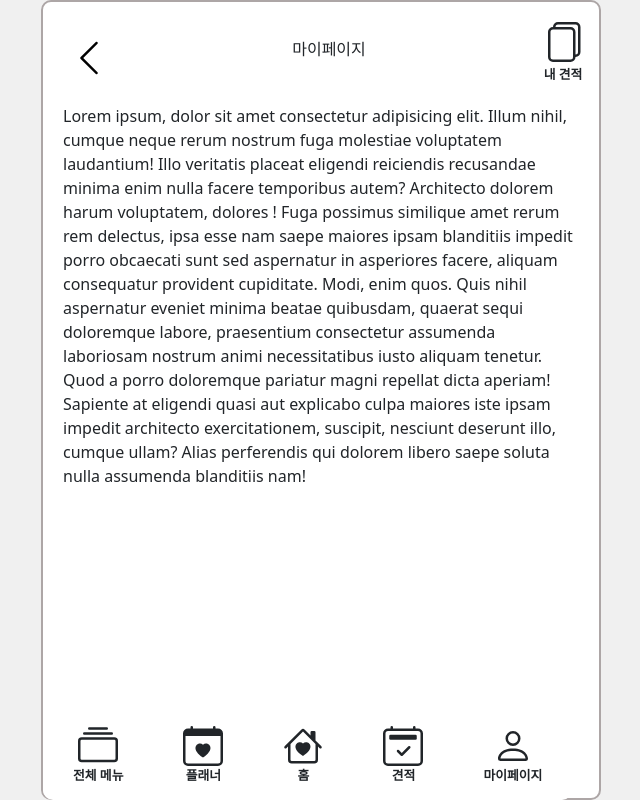
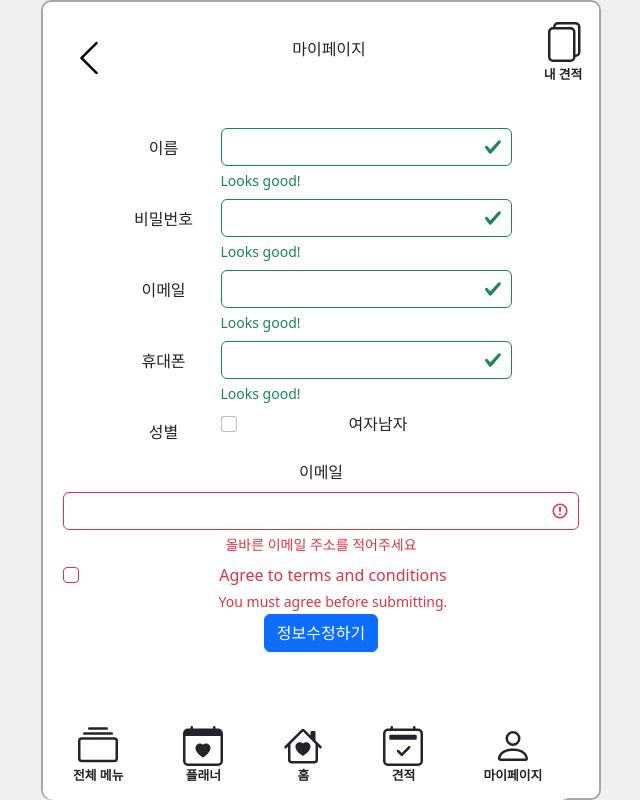
Before and after one commit to weddingYou-Project/frontend, a React (Create React App) app: page /mypage/1 in a window 1280 px wide. Shown: the whole page, without its empty margins (319-959 px from the left). Built offline with nearby package versions, Linux system fonts and the light colour scheme.

Commit message:
fix : useParams 부분 비구조화할당

```diff
--- a/src/Components/Footer.js
+++ b/src/Components/Footer.js
@@ -4,7 +4,7 @@ import { useNavigate, useParams } from "react-router-dom";
 
 function Footer() {
   const navigate = useNavigate();
-  const category = useParams();
+  const { category } = useParams();
   return (
     <div class="footer">
       <div
--- a/src/Pages/Mypage.js
+++ b/src/Pages/Mypage.js
@@ -7,22 +7,142 @@ function Mypage() {
   return (
     <div class="mainlayout">
       <NavigationBar title={title} />
-      <div class="content">
-        Lorem ipsum, dolor sit amet consectetur adipisicing elit. Illum nihil,
-        cumque neque rerum nostrum fuga molestiae voluptatem laudantium! Illo
-        veritatis placeat eligendi reiciendis recusandae minima enim nulla
-        facere temporibus autem? Architecto dolorem harum voluptatem, dolores !
-        Fuga possimus similique amet rerum rem delectus, ipsa esse nam saepe
-        maiores ipsam blanditiis impedit porro obcaecati sunt sed aspernatur in
-        asperiores facere, aliquam consequatur provident cupiditate. Modi, enim
-        quos. Quis nihil aspernatur eveniet minima beatae quibusdam, quaerat
-        sequi doloremque labore, praesentium consectetur assumenda laboriosam
-        nostrum animi necessitatibus iusto aliquam tenetur. Quod a porro
-        doloremque pariatur magni repellat dicta aperiam! Sapiente at eligendi
-        quasi aut explicabo culpa maiores iste ipsam impedit architecto
-        exercitationem, suscipit, nesciunt deserunt illo, cumque ullam? Alias
-        perferendis qui dolorem libero saepe soluta nulla assumenda blanditiis
-        nam!
+      <div class="content container text-center">
+        <form class="col">
+          <img src="" alt="" />
+          <div class="row justify-content-md-center mb-2">
+            <label for="name" class="form-label col col-md-2 mt-2">
+              이름
+            </label>
+            <div class="col col-md-7">
+              <input
+                type="text"
+                class="form-control is-valid"
+                id="name"
+                value=""
+                required
+              />
+              <div class="valid-feedback text-start">Looks good!</div>
+            </div>
+          </div>
+          <div class="row justify-content-md-center mb-2">
+            <label for="password" class="form-label col col-md-2 mt-2">
+              비밀번호
+            </label>
+            <div class="has-validation col col-md-7">
+              <input
+                type="text"
+                class="form-control is-valid"
+                id="password"
+                value=""
+                required
+              />
+              <div class="valid-feedback text-start">Looks good!</div>
+            </div>
+          </div>
+          <div class="row justify-content-md-center mb-2">
+            <label for="email" class="form-label col col-md-2 mt-2">
+              이메일
+            </label>
+            <div class="has-validation col col-md-7">
+              <input
+                type="text"
+                class="form-control is-valid"
+                id="email"
+                value=""
+                required
+              />
+              <div class="valid-feedback text-start">Looks good!</div>
+            </div>
+          </div>
+          <div class="row justify-content-md-center mb-2">
+            <label for="phone" class="form-label col col-md-2 mt-2">
+              휴대폰
+            </label>
+            <div class="has-validation col col-md-7">
+              <input
+                type="text"
+                class="form-control is-valid"
+                id="phone"
+                value=""
+                required
+              />
+              <div class="valid-feedback text-start">Looks good!</div>
+            </div>
+          </div>
+          <div class="row justify-content-md-center mb-2">
+            <label for="password" class="form-label col col-md-2 mt-2">
+              성별
+            </label>
+            <div class="has-validation col col-md-7">
+              <div class="form-check mb-3">
+                <input
+                  type="checkbox"
+                  class="form-check-input"
+                  id="woman"
+                  required
+                />
+                <label class="form-check-label" for="woman">
+                  여자
+                </label>
+                <input
+                  type="checkbox"
+                  class="form-check-input"
+                  id="man"
+                  required
+                />
+                <label class="form-check-label" for="man">
+                  남자
+                </label>
+                <div class="invalid-feedback">
+                  Example invalid feedback text
+                </div>
+              </div>
+            </div>
+          </div>
+
+          <div class="row justify-content-md-center mb-2">
+            <label for="email" class="form-label col col-md-2">
+              이메일
+            </label>
+            <div class="input-group has-validation">
+              <input
+                type="text"
+                class="form-control emailinput is-invalid"
+                id="email"
+                aria-describedby="inputGroupPrepend3 emailFeedback"
+                required
+              />
+              <div id="emailFeedback" class="invalid-feedback">
+                올바른 이메일 주소를 적어주세요
+              </div>
+            </div>
+          </div>
+
+          <div class="col-12">
+            <div class="form-check">
+              <input
+                class="form-check-input is-invalid"
+                type="checkbox"
+                value=""
+                id="invalidCheck3"
+                aria-describedby="invalidCheck3Feedback"
+                required
+              />
+              <label class="form-check-label" for="invalidCheck3">
+                Agree to terms and conditions
+              </label>
+              <div id="invalidCheck3Feedback" class="invalid-feedback">
+                You must agree before submitting.
+              </div>
+            </div>
+          </div>
+          <div class="col-12">
+            <button class="btn btn-primary" type="submit">
+              정보수정하기
+            </button>
+          </div>
+        </form>
       </div>
       <Footer />
     </div>
```
